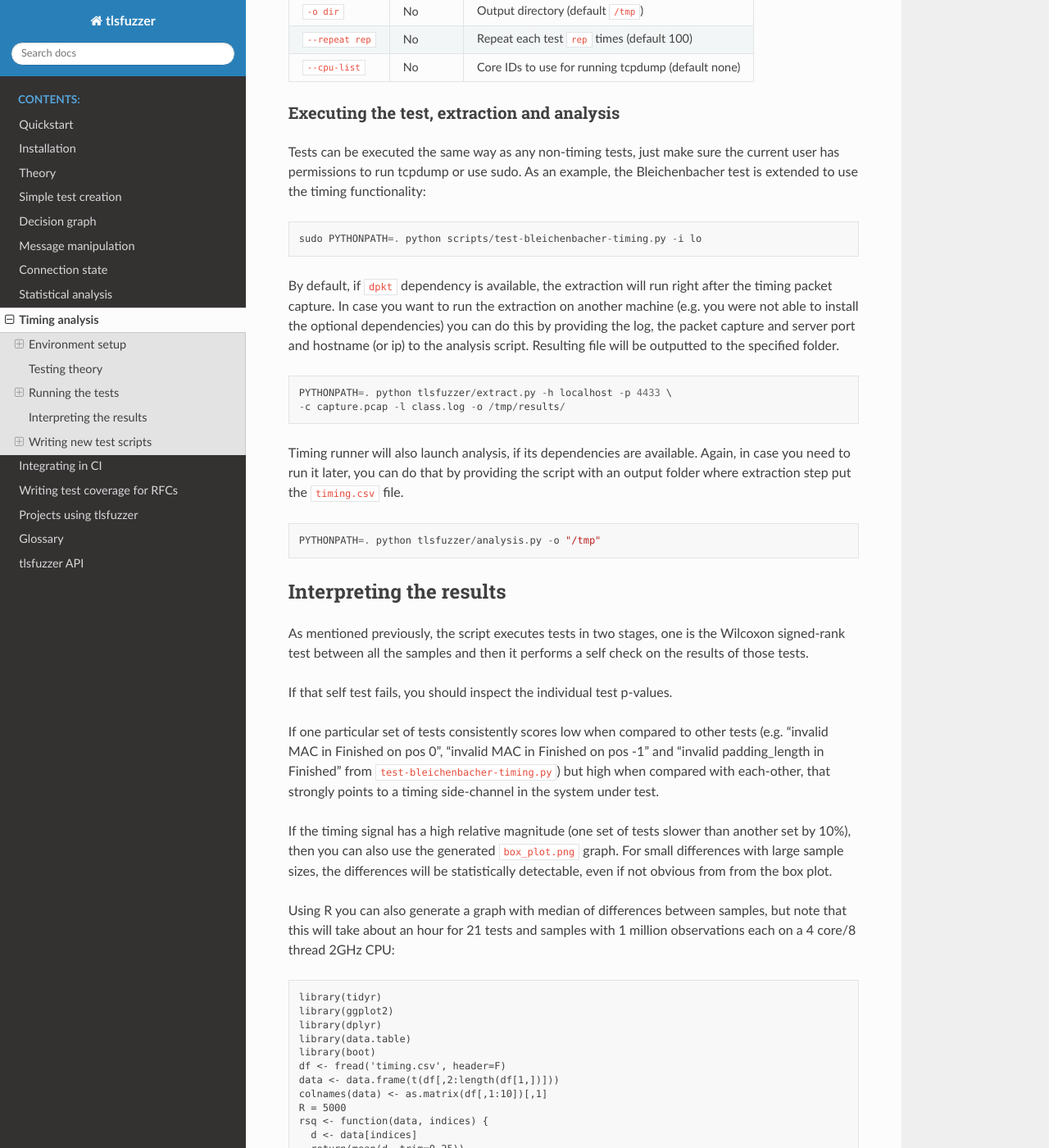
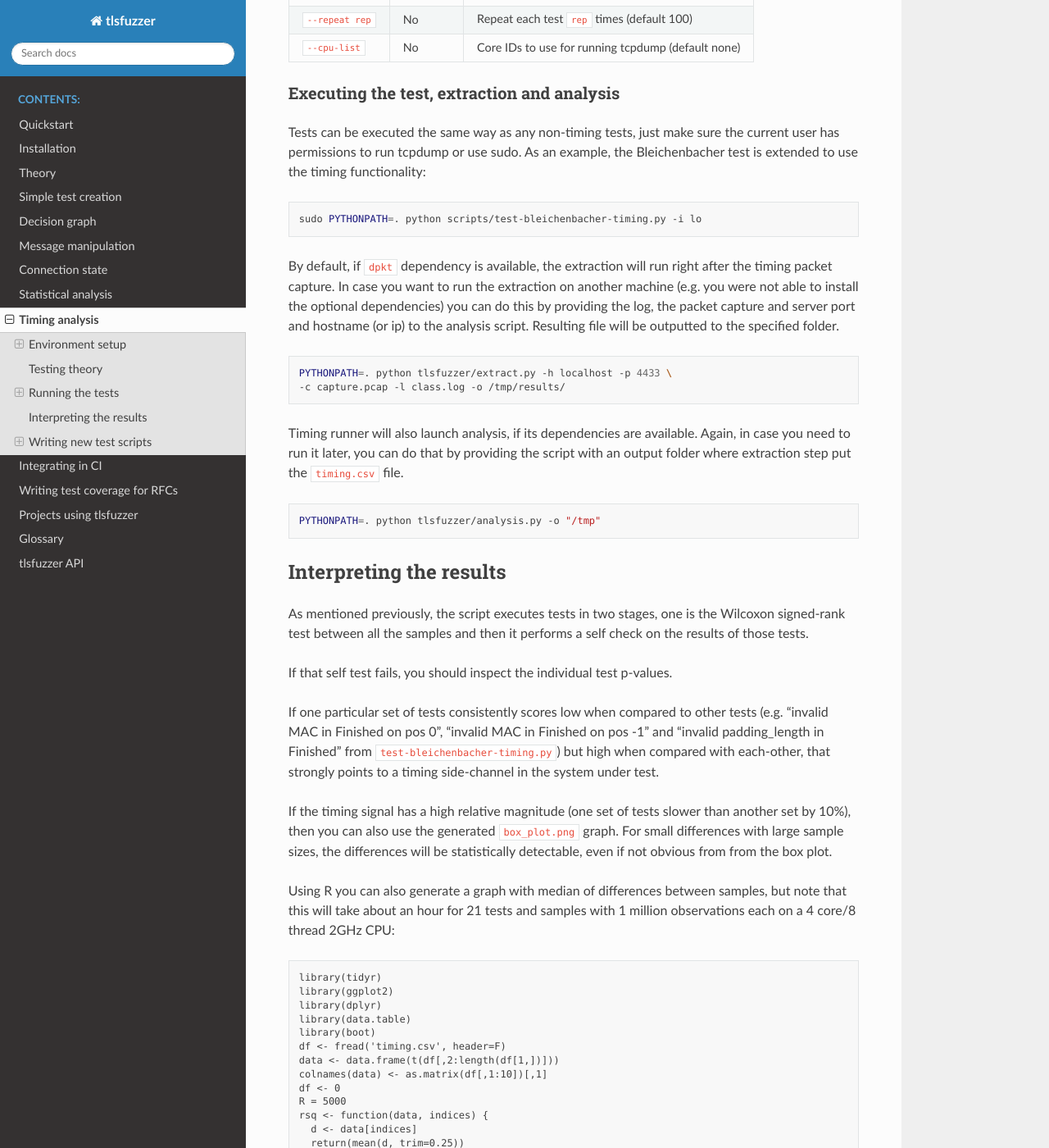
Before and after one commit to tlsfuzzer/tlsfuzzer, a Sphinx documentation site: the page built from docs/source/timing-analysis.rst, in a window 1280 px wide and 1400 px high, scrolled down 4382 px. Shown: the whole window at 82% size. Built offline with Sphinx 7.4.7 and the Read the Docs theme 2.0.0, drawn with Linux system fonts in a browser that asks for light colours; formulas are drawn with MathJax 3; some of the changed text lies outside the part shown.

Commit message:
timing-analysis: make sure that code actually shows up on rtd.io

```diff
--- a/docs/source/timing-analysis.rst
+++ b/docs/source/timing-analysis.rst
@@ -57,30 +57,30 @@ Red Hat Enterprise Linux 8
 ^^^^^^^^^^^^^^^^^^^^^^^^^^
 To isolate CPUs on RHEL-8, install the following packages:
 
-.. code-block::
+.. code:: bash
 
-    dnf install -y tuned tuned-utils tuned-profiles-cpu-partitioning
+   dnf install -y tuned tuned-utils tuned-profiles-cpu-partitioning
 
 
 And add the following code to ``/etc/tuned/cpu-partitioning-variables.conf``
 file:
 
-.. code-block::
+.. code::
 
-    isolated_cores=2-10
-    no_balance_cores=2-20
+   isolated_cores=2-10
+   no_balance_cores=2-20
 
 Then apply the profile:
 
-.. code-block::
+.. code:: bash
 
-    tuned-adm profile cpu-partitioning
+   tuned-adm profile cpu-partitioning
 
 and restart the system to apply the changes to the kernel.
 
 Then you can install tlsfuzzer dependencies to speed-up the test execution:
 
-.. code-block::
+.. code:: bash
 
    dnf install python3 python3-devel tcpdump gmp-devel swig mpfr-devel \
    libmpc openssl-devel make gcc gcc-c++ git libmpc-devel python3-six
@@ -90,7 +90,7 @@ Then you can install tlsfuzzer dependencies to speed-up the test execution:
 
 And the general requirements to collect and analyse timing results:
 
-.. code-block::
+.. code:: bash
 
    pip install -r requirements-timing.txt
 
@@ -112,7 +112,7 @@ results. This is caused by the fact that the measurements don't follow
 a simple and well-defined distribution, in many cases they are
 `multimodal
 <https://en.wikipedia.org/wiki/Multimodal_distribution>`_
-and not `normal<https://en.wikipedia.org/wiki/Normal_distribution>`_.
+and not `normal <https://en.wikipedia.org/wiki/Normal_distribution>`_.
 That means that the scripts need to use statistical tests to check if the
 observations differ significantly or not.
 
@@ -154,7 +154,7 @@ the uniformity of p-values of the Wilcoxon tests.
 The test scripts allow setting the sample size as it has impact on the smallest
 effect size that the test can detect.
 Generally, with Wilcoxon signed-rank test, the sample size must be proportional
-to 1/e to detect effect of size e.
+to 1/e² to detect effect of size e.
 That is, to detect a 0.1% difference between expected values of samples, the
 samples must have at least 1000 observations each.
 The actual number depends on multiple factors (including the particular
@@ -251,7 +251,7 @@ Tests can be executed the same way as any non-timing tests, just make sure the
 current user has permissions to run tcpdump or use sudo. As an example, the
 Bleichenbacher test is extended to use the timing functionality:
 
-.. code::
+.. code:: bash
 
    sudo PYTHONPATH=. python scripts/test-bleichenbacher-timing.py -i lo
 
@@ -262,7 +262,7 @@ able to install the optional dependencies) you can do this by providing the
 log, the packet capture and server port and hostname (or ip) to the analysis
 script. Resulting file will be outputted to the specified folder.
 
-.. code::
+.. code:: bash
 
    PYTHONPATH=. python tlsfuzzer/extract.py -h localhost -p 4433 \
    -c capture.pcap -l class.log -o /tmp/results/
@@ -272,7 +272,7 @@ Again, in case you need to run it later, you can do that by providing the
 script with an output folder where extraction step put the ``timing.csv``
 file.
 
-.. code::
+.. code:: bash
 
    PYTHONPATH=. python tlsfuzzer/analysis.py -o "/tmp"
 
@@ -311,6 +311,7 @@ samples with 1 million observations each on a 4 core/8 thread 2GHz CPU:
    df <- fread('timing.csv', header=F)
    data <- data.frame(t(df[,2:length(df[1,])]))
    colnames(data) <- as.matrix(df[,1:10])[,1]
+   df <- 0
    R = 5000
    rsq <- function(data, indices) {
      d <- data[indices]
@@ -358,7 +359,7 @@ Start by importing the ``TimingRunner`` class.
 Because the timing information collection adds some extra dependencies, it is
 necessary to wrap everything related to timing in an if statement:
 
-.. code::
+.. code:: python
 
    if TimingRunner.check_tcpdump():
 
```
